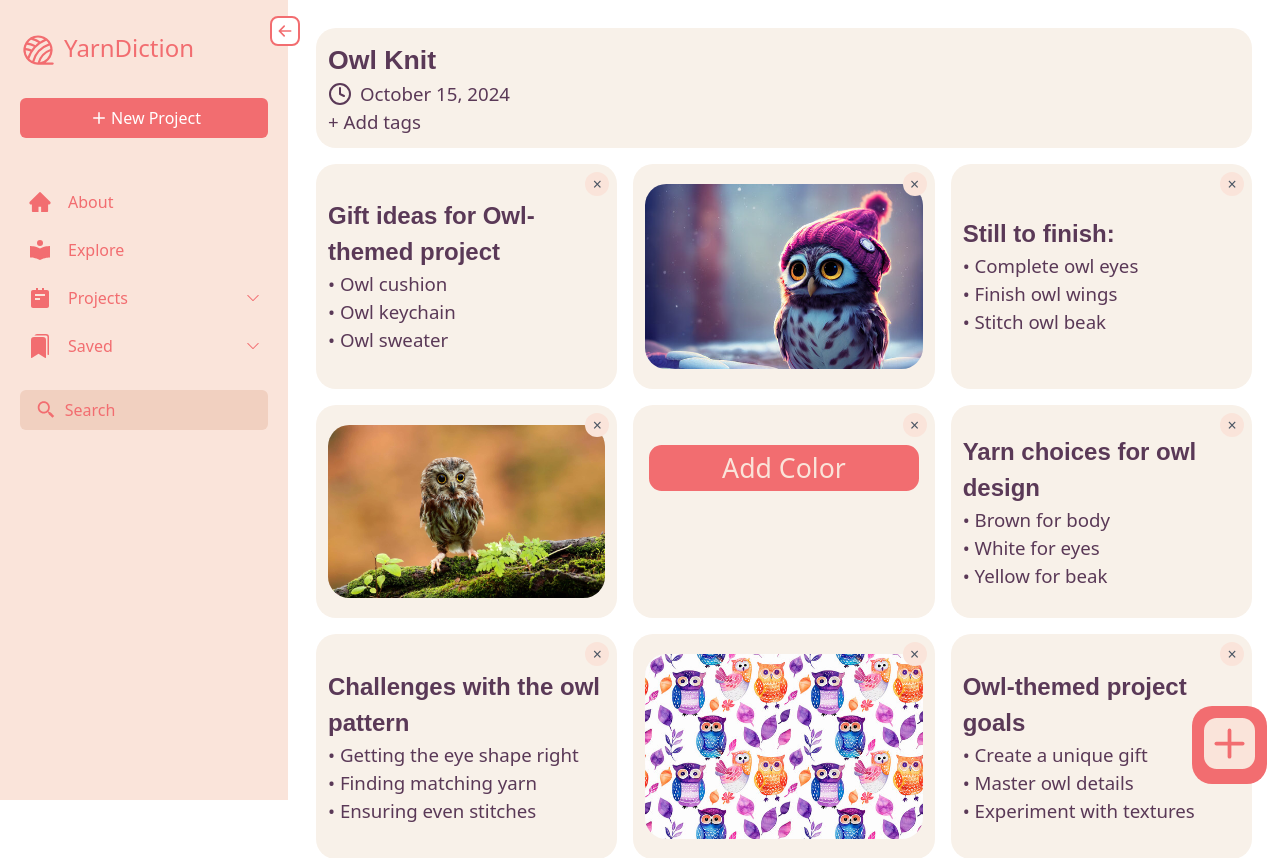
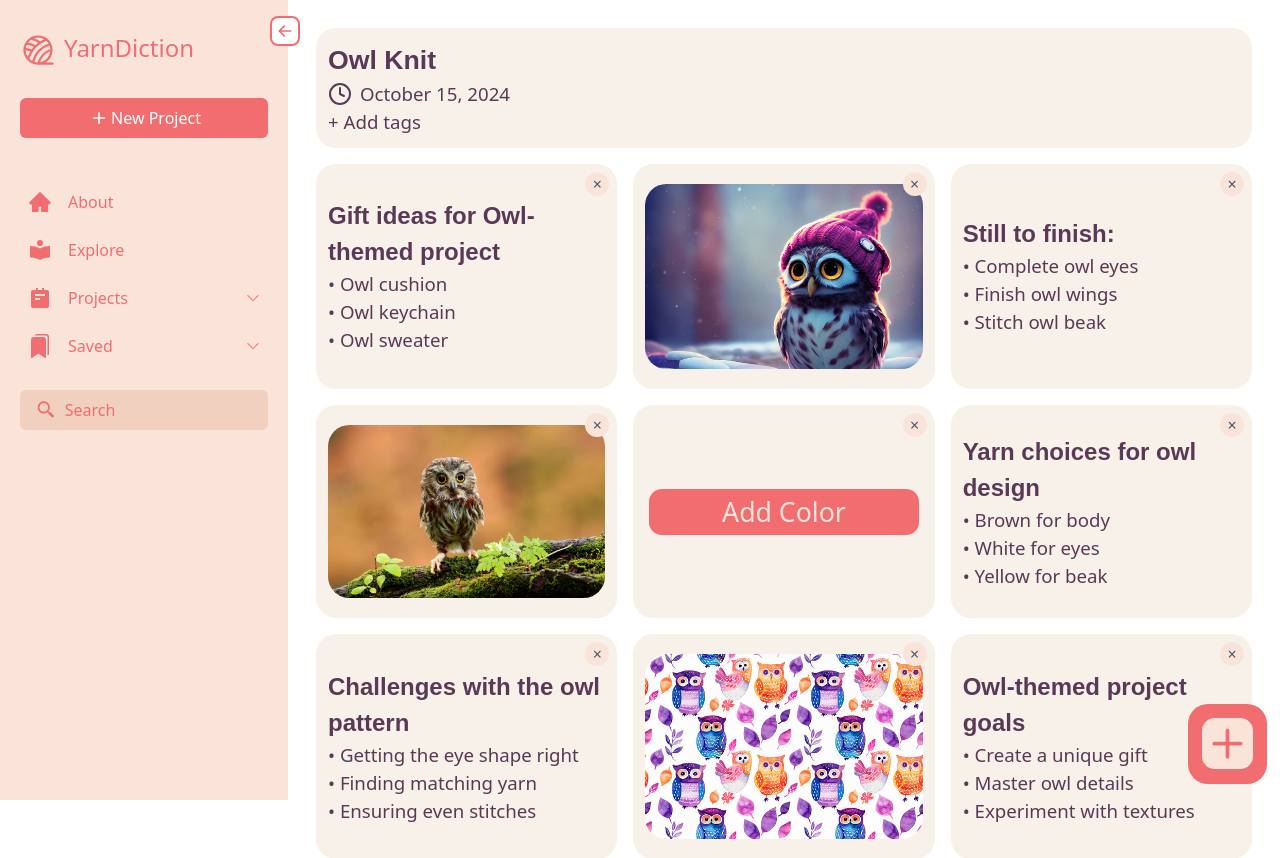
Before and after one commit to kyrdo/cis5120-a05, a React (Vite) app: page /owlpage in a window 1280 px wide. Shown: the top 858 px of the page. Built offline with nearby package versions, Linux system fonts and the light colour scheme.

Commit message:
Trying to get richtextblocks working, added button to colors on pallete

```diff
--- a/package.json
+++ b/package.json
@@ -10,17 +10,23 @@
     "preview": "vite preview"
   },
   "dependencies": {
+    "draft-js": "^0.11.7",
+    "install": "^0.13.0",
     "lucide-react": "^0.460.0",
     "react": "^18.3.1",
     "react-color": "^2.19.3",
     "react-dom": "^18.3.1",
+    "react-draft-js": "^1.0.0",
+    "react-draft-wysiwyg": "^1.15.0",
     "react-icons": "^5.3.0",
     "react-router-dom": "^6.27.0"
   },
   "devDependencies": {
     "@eslint/js": "^9.13.0",
+    "@types/draft-js": "^0.11.18",
     "@types/react": "^18.3.12",
     "@types/react-dom": "^18.3.1",
+    "@types/react-draft-wysiwyg": "^1.13.8",
     "@vitejs/plugin-react": "^4.3.3",
     "autoprefixer": "^10.4.20",
     "eslint": "^9.13.0",
--- a/src/App.css
+++ b/src/App.css
@@ -15,7 +15,7 @@
   border-radius: 0.8rem;
   cursor: pointer;
   border: 3.5px solid #FAE4DA;
-  margin: 0;
+  margin: .125rem;
 }
 
 .header-1-text {
--- a/src/App.tsx
+++ b/src/App.tsx
@@ -2,7 +2,7 @@
 import { BrowserRouter as Router, Route, Routes, Link } from 'react-router-dom';
 import Sidebar from './components/Sidebar';
 import HomePage from './components/HomePage';
-import DictionaryPage from './components/DictionaryPage';
+import ExplorePage from './components/ExplorePage';
 import NewProjPage from './components/NewProj';
 import OwlPage from "./mock_pages/OwlPage.tsx";
 import PenguinPage from "./mock_pages/PenguinPage.tsx";
@@ -19,7 +19,7 @@
     <main className={`transition-all duration-300 ${isOpen ? "ml-72" : "ml-20"}`}>
         <Routes>
           <Route path="/" element={<HomePage />} />
-          <Route path="/dictionary" element={<DictionaryPage />} />
+          <Route path="/explore" element={<ExplorePage />} />
           <Route path="/newproj" element={<NewProjPage />} />
             <Route path="/penguinpage" element={<PenguinPage />} />
             <Route path="/owlpage" element={<OwlPage />} />
--- a/src/components/ColorPicker.tsx
+++ b/src/components/ColorPicker.tsx
@@ -3,6 +3,9 @@
 import React from 'react';
 import reactCSS from 'reactcss';
 import { SketchPicker } from 'react-color';
+import { Pencil } from 'lucide-react';
+
+import "../css/ColorPicker.css";
 
 class SketchExample extends React.Component {
   state = {
@@ -32,6 +35,7 @@
     const styles = reactCSS({
       'default': {
         color: {
+          padding: '0.25rem',
           width: '100%',
           height: '100px',
           background: `rgba(${ this.state.color.r }, ${ this.state.color.g }, ${ this.state.color.b }, ${ this.state.color.a })`,
@@ -52,8 +56,10 @@
 
     return (
       <div>
-        <div onClick={ this.handleClick }>
-          <div style={ styles.color } />
+        <div>
+          <div style={ styles.color } >
+            <button className="color-toggle" onClick={ this.handleClick }><Pencil size={20}/></button>
+          </div>
         </div>
         { this.state.displayColorPicker ? <div style={ styles.popover }>
           <div style={ styles.cover } onClick={ this.handleClose }/>
--- a/src/components/DictionaryPage.tsx
+++ b/src/components/ExplorePage.tsx
@@ -4,7 +4,7 @@
 import TrendingList from './TrendingList';
 import CrochetList from './CrochetList';
 
-function DictionaryPage() {
+function ExplorePage() {
     const categories = [
         {
             title: "For You",
@@ -92,4 +92,4 @@
 
 }
 
-export default DictionaryPage
+export default ExplorePage
--- /dev/null
+++ b/src/components/RichTextBlock.tsx
@@ -0,0 +1,16 @@
+import React, { useState} from 'react';
+import { EditorState } from 'draft-js';
+import { Editor } from 'react-draft-wysiwyg';
+
+import 'react-draft-wysiwyg/dist/react-draft-wysiwyg.css';
+import '../css/RichTextBlock.css';
+
+function RichTextBlock() {
+  return (
+    <div className="inspo-block">
+
+    </div>
+  );
+};
+
+export default RichTextBlock;
--- a/src/components/Sidebar.tsx
+++ b/src/components/Sidebar.tsx
@@ -4,7 +4,6 @@
 import { PiYarn } from "react-icons/pi";
 import { AiFillHome } from "react-icons/ai";
 import { BiSolidBookReader, BiSolidNotepad, BiNote, BiSearchAlt2} from "react-icons/bi";
-import UploadBlock from "./UploadBlock.tsx";
 
 function Sidebar({ open, setOpen } :
   {open: boolean;
@@ -16,7 +15,7 @@
 
   const Menus = [
     { title: "About", spacing: true, icon: <AiFillHome />, link: "/"},
-    { title: "Explore", icon: <BiSolidBookReader />, link: "/dictionary"},
+    { title: "Explore", icon: <BiSolidBookReader />, link: "/explore"},
     { title: "Projects",
       icon: <BiSolidNotepad />,
       addIcon: true,
--- a/src/components/UploadBlock.tsx
+++ b/src/components/UploadBlock.tsx
@@ -1,5 +1,6 @@
 import { ImageUp, LetterText, Palette } from 'lucide-react';
 import TextBlock from "./TextBlock.tsx";
+import RichTextBlock from "./RichTextBlock.tsx";
 import ImageBlock from "./ImageBlock.tsx";
 import PaletteBlock from "./PaletteBlock.tsx";
 import ToggleVisibility from './ToggleVisibility.tsx';
@@ -17,7 +18,7 @@
             newComponent = <ImageBlock />;
             break
          case 'Text':
-            newComponent = <TextBlock />;
+            newComponent = <TextBlock title="Animal ideas" points={["Bunny", "Duck", "Teddy bear", "Jelly fish"]}/>;
             break
          case 'Palette':
             newComponent = <PaletteBlock />;
--- a/src/css/ColorPicker.css
+++ b/src/css/ColorPicker.css
@@ -0,0 +1,8 @@
+.color-toggle {
+  background-color: #FAE4DA;
+  color: #F26D70;
+  border-radius: 0.8rem;
+  cursor: pointer;
+  border: 3.5px solid #FAE4DA;
+  margin: .125rem;
+}
--- a/src/css/PaletteBlock.css
+++ b/src/css/PaletteBlock.css
@@ -1,4 +1,3 @@
 .palette-block {
-  justify-content: flex-start;
   padding: 1.5rem 0;
 }
--- /dev/null
+++ b/src/css/RichTextBlock.css
@@ -0,0 +1,12 @@
+.wrapper-class {
+  padding: 1rem;
+  border: 1px solid #ccc;
+}
+.editor-class {
+  background-color:lightgray;
+  padding: 1rem;
+  border: 1px solid #ccc;
+}
+.toolbar-class {
+  border: 1px solid #ccc;
+}
```
Also changed, not shown: 1 other file (tests, documents, lock files or other folders).
